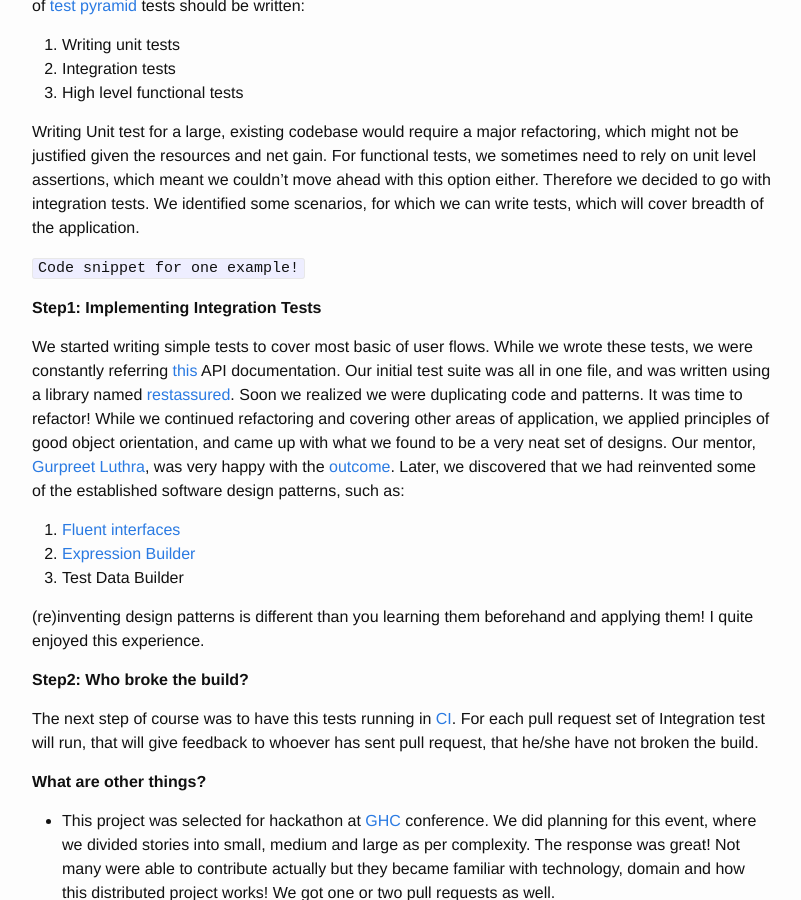
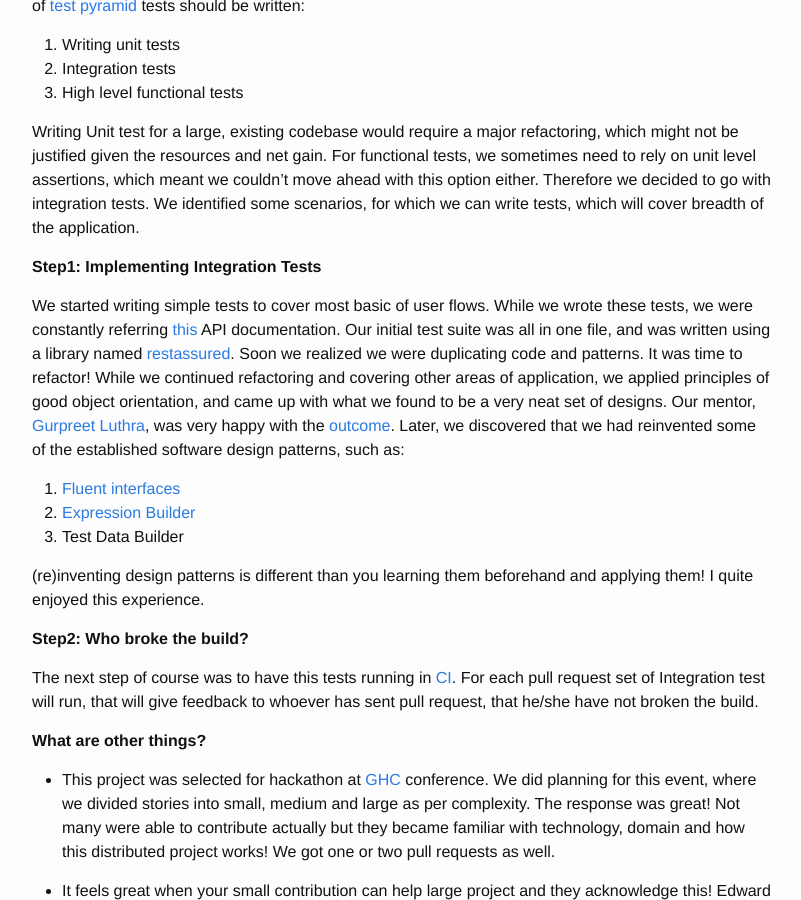
Before and after one commit to pritibiyani/pritibiyani.github.io, a Jekyll site: the page built from _posts/2015-01-17-contribution-to-third-pillar.markdown, in a window 1280 px wide and 900 px high, scrolled down 791 px. Shown: the whole window, without its empty margins (238-1039 px from the left). Built offline with Jekyll 4.4.1, drawn with Linux system fonts in a browser that asks for light colours; comment, search, counter and statistics services are not loaded.

Commit message:
No code snippet.

```diff
--- a/_posts/2015-01-17-contribution-to-third-pillar.markdown
+++ b/_posts/2015-01-17-contribution-to-third-pillar.markdown
@@ -37,8 +37,6 @@ Writing Unit test for a large, existing codebase would require a major refactori
 For functional tests, we sometimes need to rely on unit level assertions, which meant we couldn’t move ahead with this option either.
 Therefore we decided to go with integration tests. We identified some scenarios, for which we can write tests, which will cover breadth of the application.
 
-`Code snippet for one example!`
-
 **Step1: Implementing Integration Tests**
 
 We started writing simple tests to cover most basic of user flows. While we wrote these tests, we were constantly referring [this](https://demo.openmf.org/api-docs/apiLive.htm) API documentation. Our initial test suite was all in one file, and was written using a library named [restassured](https://github.com/jayway/restassured). Soon we realized we were duplicating code and patterns. It was time to refactor! While we continued refactoring and covering other areas of application, we applied principles of good object orientation, and came up with what we found to be a very neat set of designs. Our mentor, [Gurpreet Luthra](https://www.linkedin.com/in/gurpreetluthra), was very happy with the [outcome](https://github.com/openMF/mifosx/tree/develop/mifosng-provider/src/integrationTest/java/org/mifosplatform/integrationtests). Later, we discovered that we had reinvented some of the established software design patterns, such as:
```
